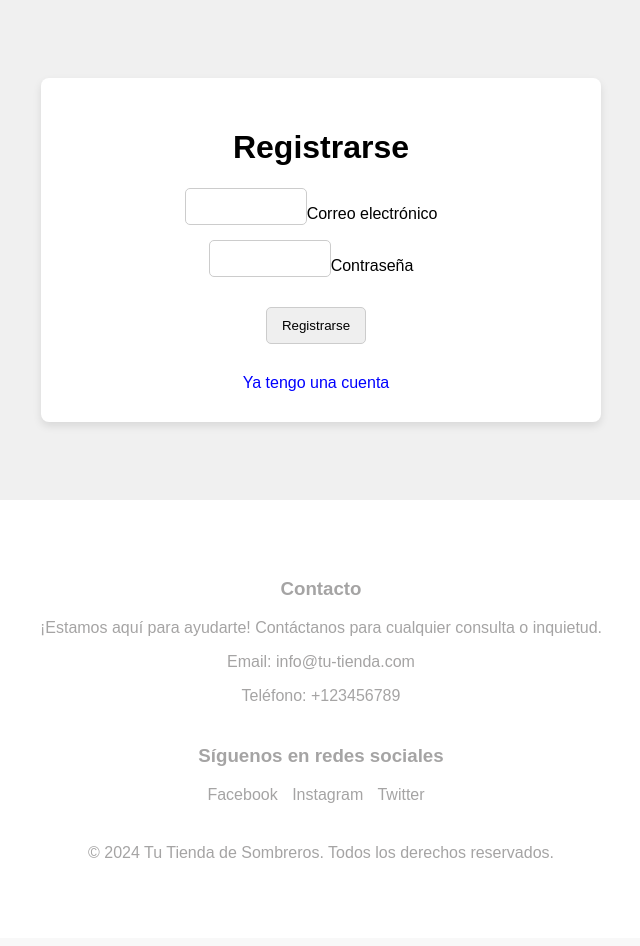
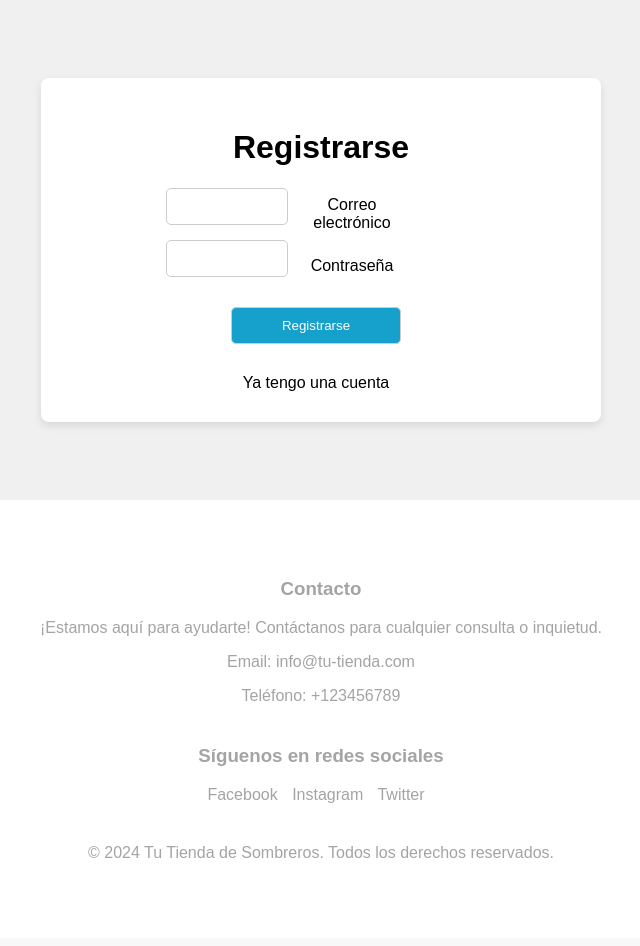
Before and after one commit to Steven1400999/cap-tivante.github.io, a PHP site: page /login.html in a window 1280 px wide. Shown: the part 126-1072 px from the top of the page, without its empty margins (319-959 px from the left). Run offline with PHP 8.4, Linux system fonts and the light colour scheme.

Commit message:
last update

```diff
--- a/estilos/index.css
+++ b/estilos/index.css
@@ -213,20 +213,23 @@ input {
     background-color: #ffffff;
     padding: 20px; /* Espaciado interno */
     box-shadow: 0 0 10px rgba(0, 0, 0, 0.1); /* Sombra */
-    width: 1100px;
+    width: 1140px;
     height: 250px;
+
 }
 
 .product-description-card h2 {
     font-size: 1.5rem; /* Tamaño del título */
     margin-bottom: 10px; /* Espaciado inferior del título */
     color: #333; /* Color del texto */
+
 }
 
 .product-description-card p {
     font-size: 1.2rem; /* Tamaño del texto */
     color: #666; /* Color del texto */
     text-align: justify;
+
 }
 
 #sort-name-button,
--- a/estilos/login.css
+++ b/estilos/login.css
@@ -19,6 +19,7 @@ body {
     padding-left: 20px;
     padding-right: 20px;
 
+
 }
 .container4 {
     max-width: 100%;
@@ -26,6 +27,7 @@ body {
     padding-left: 20px;
     padding-right: 20px;
     padding-top: 20px;
+
 
 }
 .navbar {
@@ -141,19 +143,22 @@ input {
 .formulario form {
     display: flex;
     flex-direction: column;
+
 }
 
 /* Alinea los elementos del formulario a la izquierda */
 .formulario form div {
     display: flex;
     align-items: center;
+
 }
 
 /* Estilo para las etiquetas */
 .formulario form label {
     flex: 1; /* Hace que las etiquetas ocupen el mismo espacio */
     text-align: center;
-    margin-right: 10px; /* Espacio entre la etiqueta y el campo de entrada */
+    margin-right: 50px; /* Espacio entre la etiqueta y el campo de entrada */
+
 }
 
 /* Estilo para los campos de entrada */
@@ -164,11 +169,18 @@ input {
     padding: 10px; /* Espaciado interno de los campos */
     width: 100px;
 
+
+
+
 }
 
 /* Estilo para el botón de inicio de sesión */
 .formulario form input[type="submit"] {
     margin-top: 15px; /* Espacio superior al botón */
+    background-color: #15a1cc;
+    color: white;
+    width: 170px;
+
 }
 
 /* Alinea los elementos del formulario */
@@ -176,14 +188,17 @@ input {
     display: flex;
     align-items: center;
     justify-content: center; /* Centra los elementos horizontalmente */
+    width: 300px;
+
 }
 
 .registrarse {
     margin-top: 15px;
+
 }
 
 .registrarse a {
-    color: blue;
+    color: black;
     text-decoration: none;
 }
 
--- a/gorras.html
+++ b/gorras.html
@@ -2,14 +2,16 @@
 <html lang="es">
 
 <head>
+  <link href="https://maxcdn.bootstrapcdn.com/bootstrap/4.5.2/css/bootstrap.min.css" rel="stylesheet">
   <link rel="stylesheet" href="estilos/index.css">
   <style>
     .hidden {
       display: none;
     }
   </style>
-    <!-- Encabezado aquí -->
 </head>
+
+
 
 <body>
     <header>
```
Also changed, not shown: sombreros.html (+7 -2 lines), viseras.html (+7 -2 lines), login.html (line endings or trailing spaces). Lines whose indentation alone changed are shown as unchanged.
